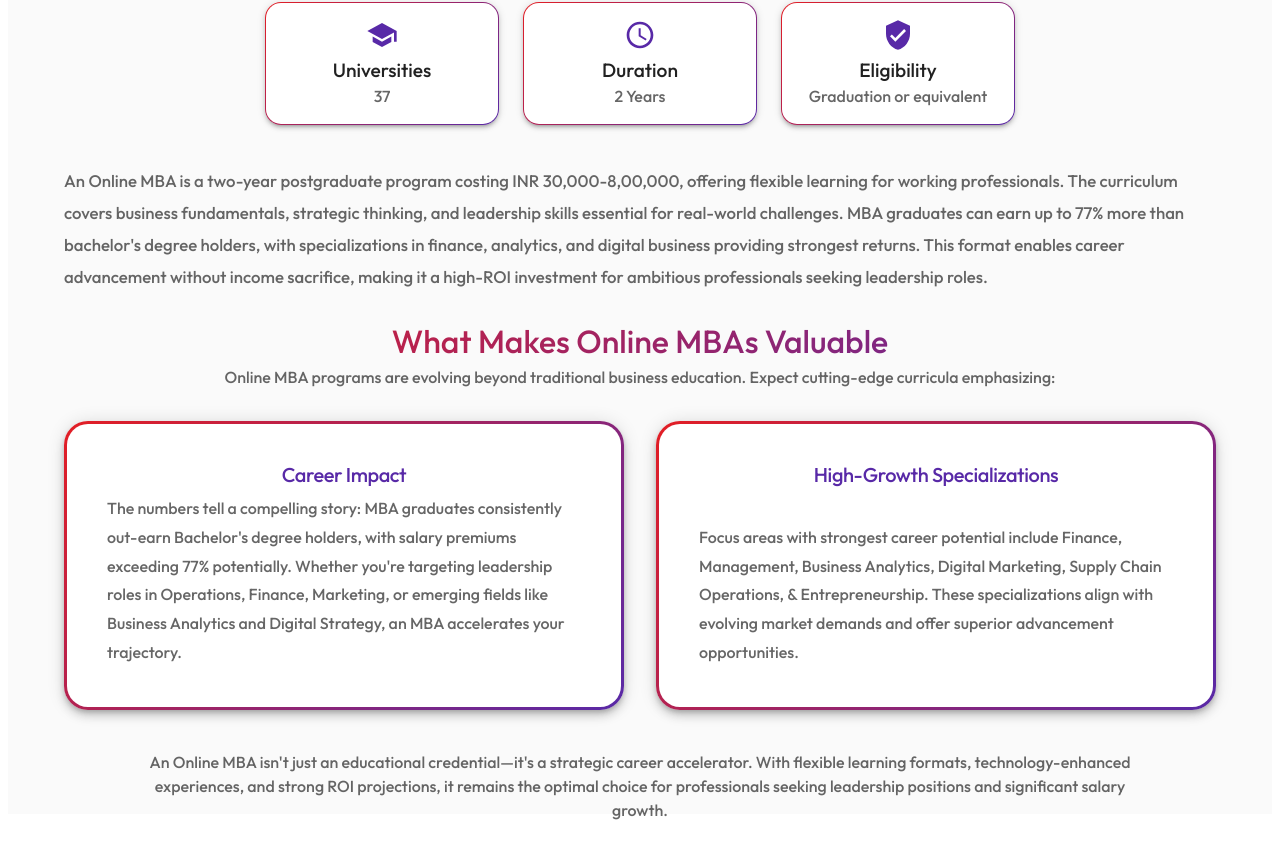
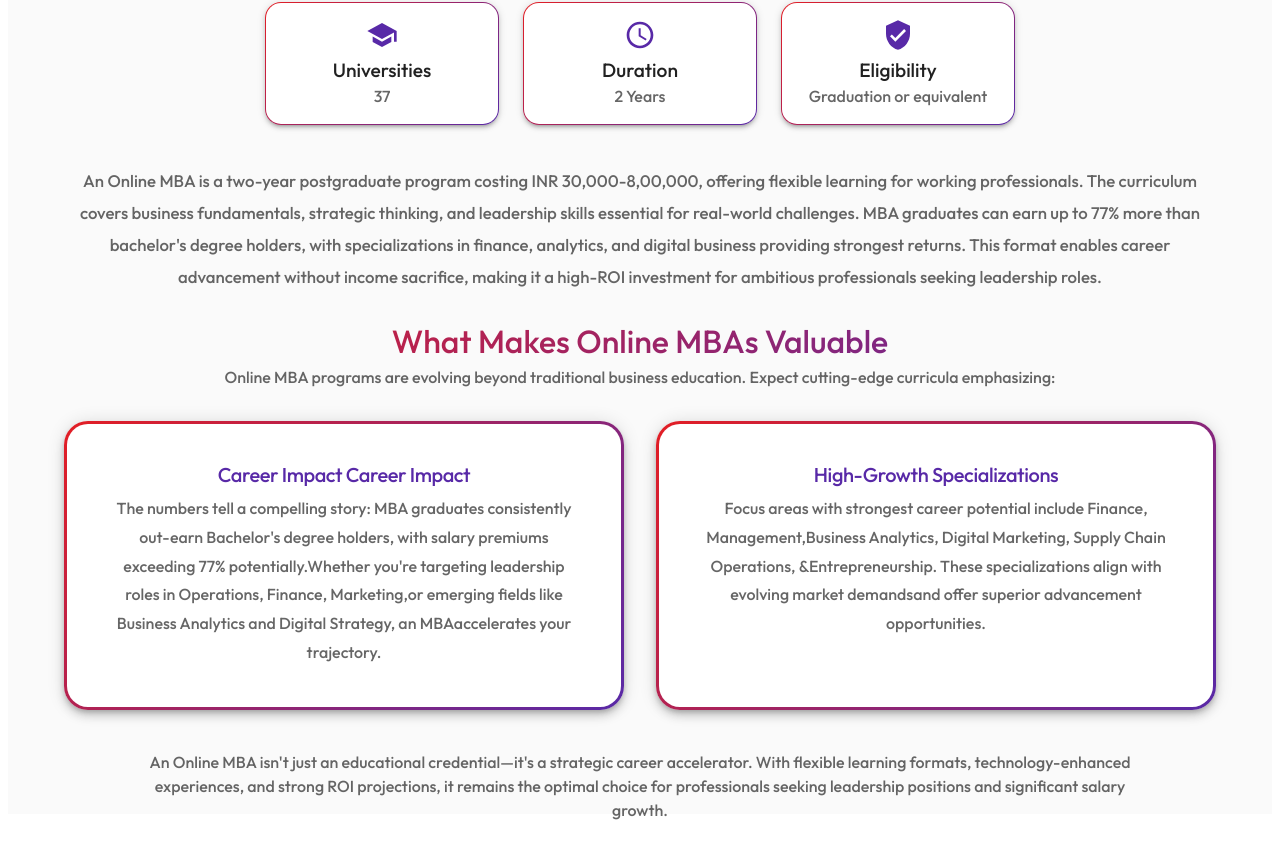
Before and after one commit to codefarman/edhike-2.0, a React (Vite) app in the folder edhike-frontend/: page /online-mba in a window 1280 px wide. Shown: the part 1275-2120 px from the top of the page. Built offline with nearby package versions, Linux system fonts and the light colour scheme.

Commit message:
updated according feedback

```diff
--- a/edhike-frontend/src/pages/OnlineMBA/Overview.jsx
+++ b/edhike-frontend/src/pages/OnlineMBA/Overview.jsx
@@ -154,7 +154,7 @@ export default function Overview() {
 
                 {/* DESCRIPTION */}
                 <FadeInUp delay={0.3}>
-                    <Typography sx={{ mt: 5, mb: 6, lineHeight: 1.9, fontSize: { xs: "0.8rem", md: "1.05rem" }, color: "text.secondary" }}>
+                    <Typography sx={{ mt: 5, mb: 6, lineHeight: 1.9, fontSize: { xs: "0.8rem", md: "1.05rem" }, color: "text.secondary", textAlign: "center" }}>
                         An Online MBA is a two-year postgraduate program costing INR 30,000-8,00,000, offering flexible learning for working professionals. The curriculum covers business fundamentals, strategic thinking, and leadership skills essential for real-world challenges. MBA graduates can earn up to 77% more than bachelor's degree holders, with specializations in finance, analytics, and digital business providing strongest returns. This format enables career advancement without income sacrifice, making it a high-ROI investment for ambitious professionals seeking leadership roles.
                     </Typography>
                 </FadeInUp>
@@ -187,8 +187,40 @@ export default function Overview() {
                         alignItems="stretch"
                         sx={{ flexWrap: { xs: "wrap", md: "nowrap" } }}
                     >
+                        {[
+                        {title:' Career Impact Career Impact',description:"The numbers tell a compelling story: MBA graduates consistently out-earn Bachelor's degree holders, with salary premiums exceeding 77% potentially.Whether you're targeting leadership roles in Operations, Finance, Marketing,or emerging fields like Business Analytics and Digital Strategy, an MBAaccelerates your trajectory."},
+                        {title:' High-Growth Specializations',description:"Focus areas with strongest career potential include Finance, Management,Business Analytics, Digital Marketing, Supply Chain Operations, &Entrepreneurship. These specializations align with evolving market demandsand offer superior advancement opportunities."}
+                        ].map((item,index)=>(
+                            <Grid size={{ xs: 12, md: 6 }} sx={{ display: "flex" }} key={index}>
+                            <Paper
+                                elevation={6}
+                                sx={{
+                                    p: { xs: 4, md: 5 },
+                                    borderRadius: 6,
+                                    bgcolor: "#fff",
+                                    width: "100%",
+                                    display: "flex",
+                                    flexDirection: "column",
+                                    border: `3px solid transparent`,
+                                    background: `linear-gradient(#fff, #fff) padding-box, ${GRADIENT} border-box`,
+                                }}
+                            >
+                                <Typography
+                                    variant="h6"
+                                    fontWeight={900}
+                                    sx={{ mb: 1, textAlign: "center", color: PURPLE }}
+                                >
+                                    {item.title}
+                                </Typography>
+
+                                <Typography color="text.secondary" sx={ { lineHeight: 1.8, fontSize: { xs: "0.8rem", md: "1rem" },textAlign:'center' } }>
+                                    {item.description}
+                                </Typography>
+                            </Paper>
+                        </Grid>
+                        ))}
                         {/* Card 1 */}
-                        <Grid size={{ xs: 12, md: 6 }} sx={{ display: "flex" }}>
+                        {/* <Grid size={{ xs: 12, md: 6 }} sx={{ display: "flex" }}>
                             <Paper
                                 elevation={6}
                                 sx={{
@@ -219,10 +251,10 @@ export default function Overview() {
                                     accelerates your trajectory.
                                 </Typography>
                             </Paper>
-                        </Grid>
+                        </Grid> */}
 
                         {/* Card 2 */}
-                        <Grid size={{ xs: 12, md: 6 }} sx={{ display: "flex" }}>
+                        {/* <Grid size={{ xs: 12, md: 6 }} sx={{ display: "flex" }}>
                             <Paper
                                 elevation={6}
                                 sx={{
@@ -245,14 +277,14 @@ export default function Overview() {
                                     High-Growth Specializations
                                 </Typography>
 
-                                <Typography color="text.secondary" sx={{ lineHeight: 1.8, fontSize: { xs: "0.8rem", md: "1rem" }, }}>
+                                 <Typography color="text.secondary" sx={ { lineHeight: 1.8, fontSize: { xs: "0.8rem", md: "1rem" } } }>
                                     Focus areas with strongest career potential include Finance, Management,
                                     Business Analytics, Digital Marketing, Supply Chain Operations, &
                                     Entrepreneurship. These specializations align with evolving market demands
                                     and offer superior advancement opportunities.
                                 </Typography>
                             </Paper>
-                        </Grid>
+                        </Grid> */}
                     </Grid>
 
 
--- a/edhike-frontend/src/pages/OnlineMBA/WhyOnlineMBA.jsx
+++ b/edhike-frontend/src/pages/OnlineMBA/WhyOnlineMBA.jsx
@@ -79,7 +79,7 @@ export default function WhyOnlineMBA() {
                     sx={{
                       borderRadius: 3,
                       textAlign: "center",
-                      p: 1.5,
+                      p: 1,
                       height: "100%",
                       border: "1px solid #eee",
                       transition: "0.25s",
@@ -124,7 +124,7 @@ export default function WhyOnlineMBA() {
 
           {/* COMPACT BENEFIT LIST */}
             <FadeInUp delay={0.3}>
-                  <Stack spacing={2} mt={2}>
+                  <Stack spacing={2} mt={4}>
                       {[
                           { icon: <Insights />, title: "Industry Expertise & Business Acumen", desc: "Gain comprehensive knowledge of business operations across diverse industries and develop cross-functional understanding of organizational dynamics" },
                           { icon: <Psychology />, title: "Entrepreneurial & Leadership Development", desc: "Build essential entrepreneurial skills through practical insights, proven methodologies, and valuable business tools for launching or scaling ventures" },
```
